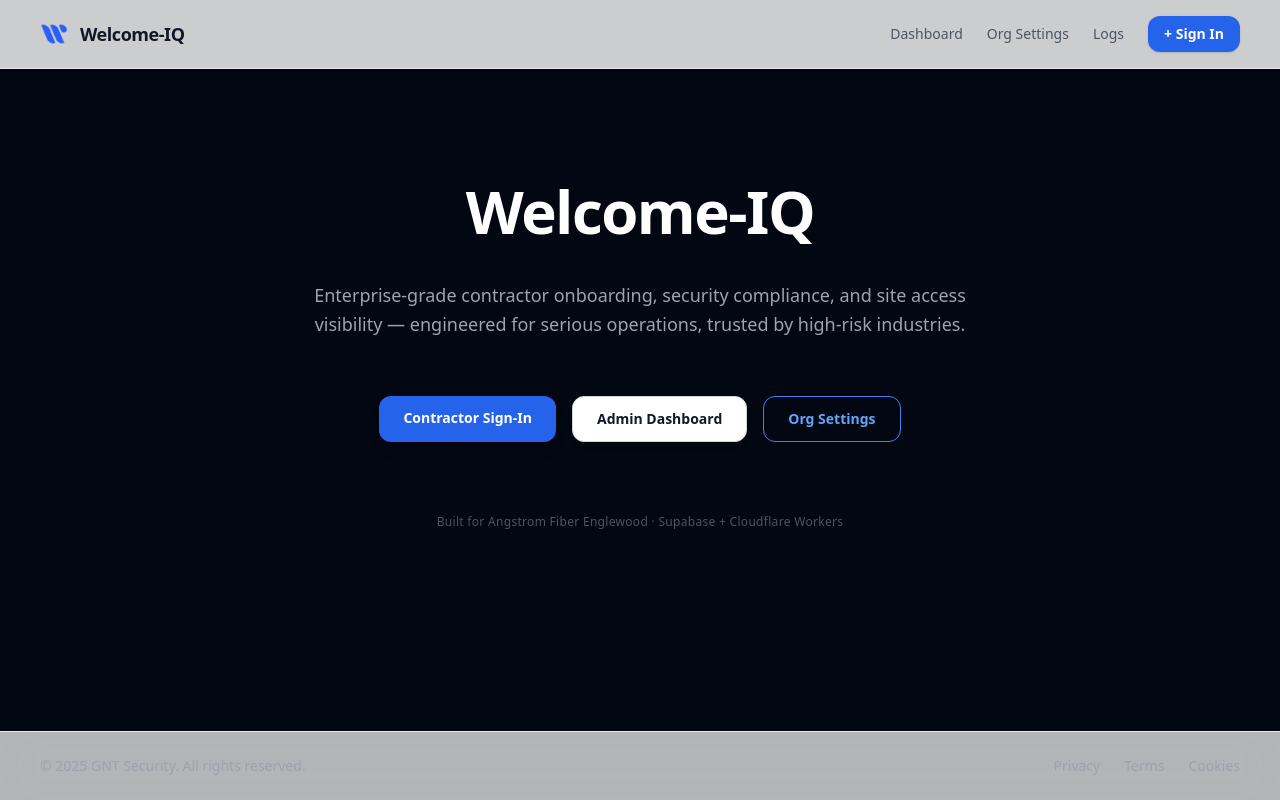
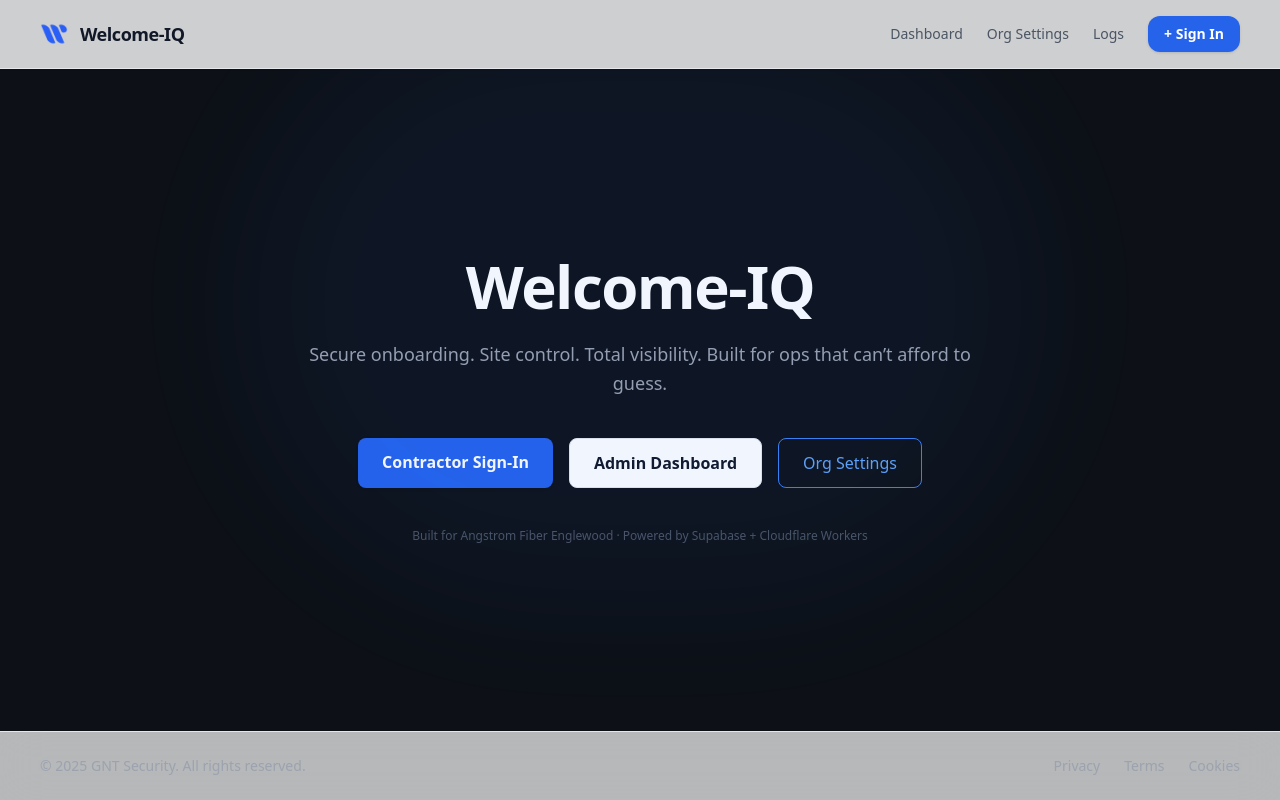
Before and after one commit to gntsecurity/welcome-iq, a Next.js app: page / in a window 1280 px wide. Built offline with nearby package versions, Linux system fonts and the light colour scheme.

Commit message:
refactor2

```diff
--- a/src/app/page.tsx
+++ b/src/app/page.tsx
@@ -20,73 +20,64 @@
   if (isMobile) return null
 
   return (
-    <div className="min-h-screen flex flex-col bg-gray-950 text-white font-sans overflow-hidden">
+    <div className="min-h-screen flex flex-col bg-[#0d1117] text-white font-sans">
       <HeaderDesktop />
 
-      {/* BACKGROUND ANIMATION LAYER */}
-      <div className="absolute inset-0 -z-10">
-        <div className="absolute inset-0 bg-gradient-to-br from-gray-900 via-gray-950 to-black opacity-90" />
-        <div className="absolute -top-32 -left-32 h-[600px] w-[600px] rounded-full bg-blue-600 opacity-10 blur-3xl animate-pulse-slow" />
-        <div className="absolute bottom-0 right-0 h-[400px] w-[400px] rounded-full bg-indigo-400 opacity-10 blur-2xl animate-float" />
-        <div className="absolute inset-0 bg-grid-pattern opacity-[0.04] bg-[size:40px_40px]" />
-      </div>
+      <main className="flex-grow flex flex-col items-center justify-center text-center px-6 py-20 relative overflow-hidden">
+        {/* Vibe Layer */}
+        <div className="absolute inset-0 -z-10 bg-gradient-to-br from-[#0a0f1c] to-[#0d1117]" />
 
-      <main className="flex-grow px-6 md:px-12 py-28 flex flex-col items-center text-center relative z-10">
-        <motion.div
-          initial={{ opacity: 0, y: 30, scale: 0.97 }}
-          animate={{ opacity: 1, y: 0, scale: 1 }}
-          transition={{ duration: 0.7, ease: 'easeOut' }}
-          className="max-w-5xl space-y-10"
-        >
+        {/* Subtle pulse edge glow */}
+        <div className="absolute top-[-10%] left-1/2 -translate-x-1/2 h-[600px] w-[800px] bg-blue-600 opacity-[0.035] blur-3xl rounded-full animate-pulse-slow" />
+
         <motion.h1
-            className="text-5xl md:text-6xl font-extrabold tracking-tight leading-tight"
+          className="text-5xl md:text-6xl font-extrabold tracking-tight"
           initial={{ opacity: 0, y: -20 }}
           animate={{ opacity: 1, y: 0 }}
-            transition={{ delay: 0.3, duration: 0.6 }}
+          transition={{ duration: 0.5 }}
         >
           Welcome-IQ
         </motion.h1>
 
         <motion.p
-            className="text-gray-400 text-lg max-w-2xl mx-auto leading-relaxed"
-            initial={{ opacity: 0, y: -10 }}
+          className="text-gray-400 text-lg mt-6 max-w-2xl leading-relaxed"
+          initial={{ opacity: 0, y: 10 }}
           animate={{ opacity: 1, y: 0 }}
-            transition={{ delay: 0.4, duration: 0.5 }}
+          transition={{ delay: 0.2, duration: 0.5 }}
         >
-            Enterprise-grade contractor onboarding, security compliance, and site access visibility
-            — engineered for serious operations, trusted by high-risk industries.
+          Secure onboarding. Site control. Total visibility.
+          Built for ops that can’t afford to guess.
         </motion.p>
 
         <motion.div
-            className="flex flex-wrap justify-center gap-4 pt-4"
+          className="mt-10 flex flex-wrap justify-center gap-4"
           initial={{ opacity: 0, y: 20 }}
           animate={{ opacity: 1, y: 0 }}
-            transition={{ delay: 0.5, duration: 0.6 }}
+          transition={{ delay: 0.4, duration: 0.6 }}
         >
           <a
             href="/onboard"
-              className="bg-blue-600 hover:bg-blue-700 text-white font-semibold px-6 py-3 rounded-xl text-sm shadow-lg hover:shadow-xl transition-all duration-200"
+            className="bg-blue-600 hover:bg-blue-700 text-white font-semibold px-6 py-3 rounded-lg shadow transition"
           >
             Contractor Sign-In
           </a>
           <a
             href="/admin"
-              className="bg-white hover:bg-gray-100 border border-gray-300 text-gray-900 font-semibold px-6 py-3 rounded-xl text-sm shadow-md transition"
+            className="bg-white hover:bg-gray-100 text-gray-900 font-semibold px-6 py-3 rounded-lg border transition"
           >
             Admin Dashboard
           </a>
           <a
             href="/org"
-              className="text-blue-400 border border-blue-500 hover:border-blue-400 hover:text-blue-300 font-semibold px-6 py-3 rounded-xl text-sm transition"
+            className="text-blue-400 hover:text-blue-300 font-medium px-6 py-3 rounded-lg border border-blue-500 transition"
           >
             Org Settings
           </a>
         </motion.div>
 
-          <div className="pt-8 text-xs text-gray-600 tracking-wide">
-            Built for Angstrom Fiber Englewood · Supabase + Cloudflare Workers
+        <div className="mt-10 text-xs text-gray-600">
+          Built for Angstrom Fiber Englewood · Powered by Supabase + Cloudflare Workers
         </div>
-        </motion.div>
       </main>
 
       <FooterDesktop />
```
Lines whose indentation alone changed are shown as unchanged.
